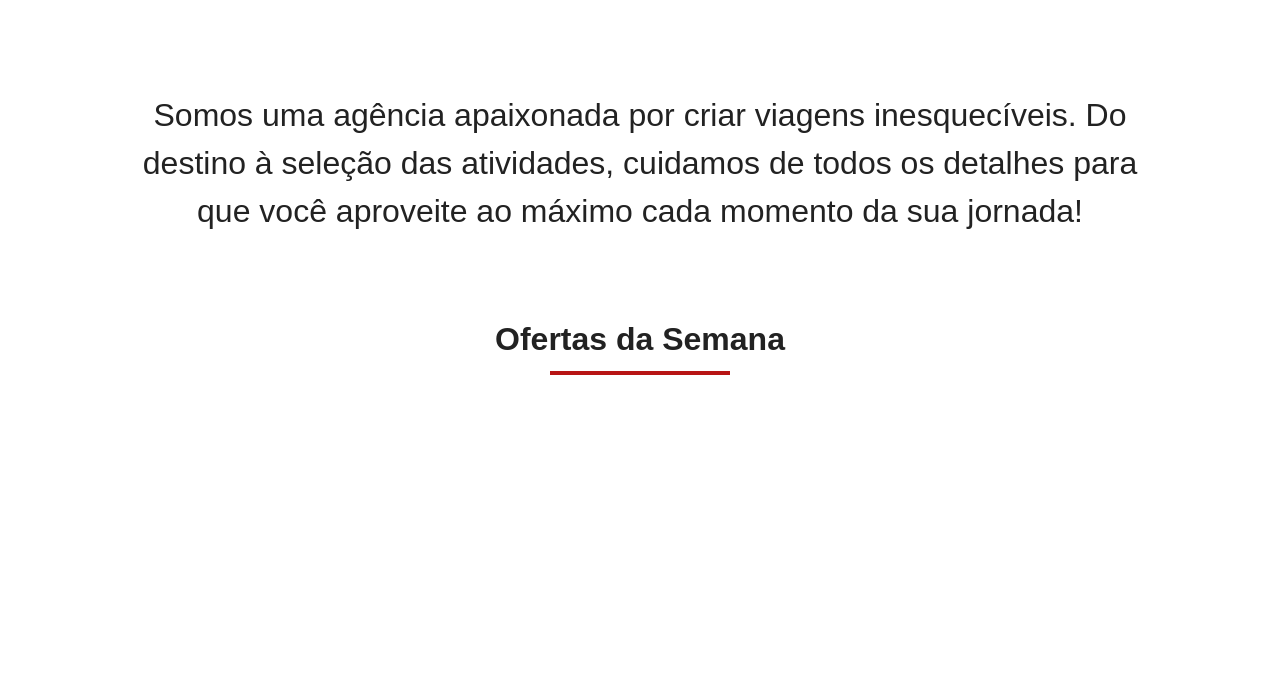
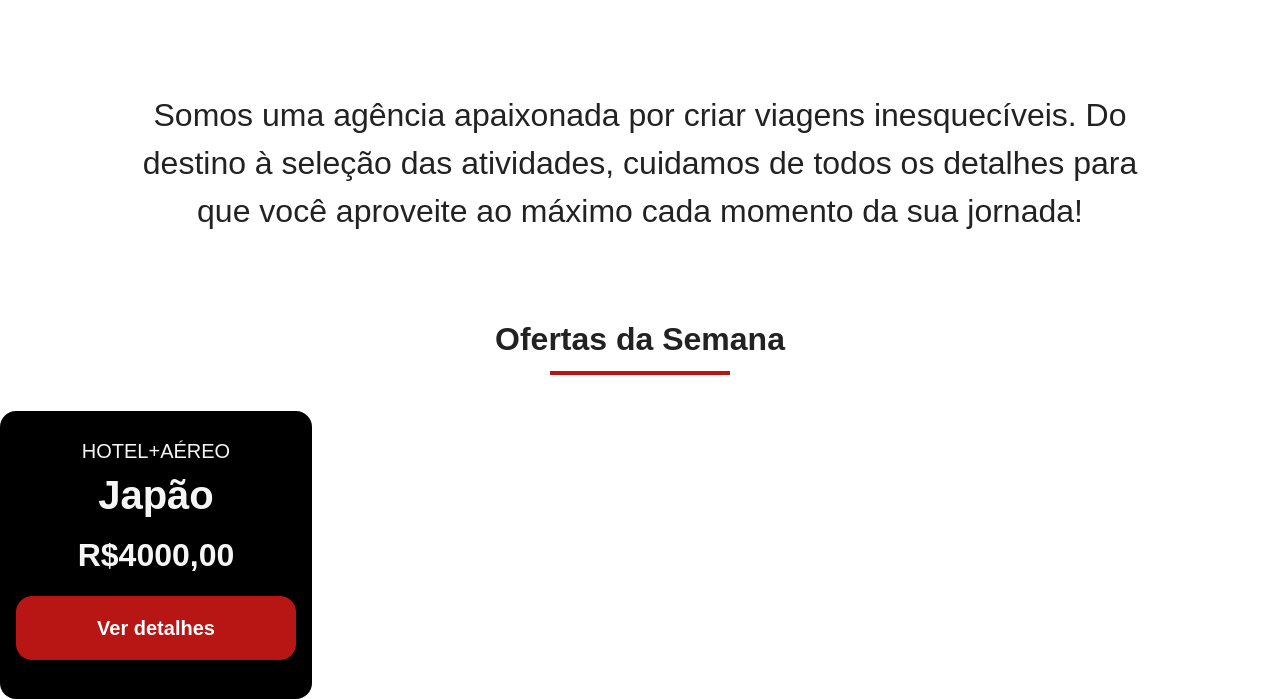
Before and after one commit to renanbenner/jornada-viagens, a plain HTML site: page index.html in a window 1280 px wide. Shown: the part 757-1456 px from the top of the page. Before the commit the page ends 1168 px from the top, so only its background shows below. Drawn offline with Linux system fonts and the light colour scheme; a web font is replaced by a local one.

Commit message:
Adiciona button dos cards

```diff
--- a/assets/css/global.css
+++ b/assets/css/global.css
@@ -34,7 +34,7 @@ body {
   color: var(--texto-primario);
 }
 
-.section-title h2{
+.section-title h2 {
   font: var(--h4);
   text-align: center;
 }
@@ -46,7 +46,18 @@ body {
   margin: 16px auto 36px;
 }
 
-@media screen and (min-width: 768px){
+.button {
+  display: inline-block;
+  width: 280px;
+  height: 64px;
+  font: var(--body-2-bold);
+  color: var(--background-primario);
+  background-color: var(--vermelho-secundario);
+  border-radius: 16px;
+  line-height: 64px;
+}
+
+@media screen and (min-width: 768px) {
   .section-title h2 {
     font: var(--h3);
   }
--- a/assets/css/ofertas.css
+++ b/assets/css/ofertas.css
@@ -0,0 +1,33 @@
+.cards {
+  color: var(--background-secundario);
+  width: 312px;
+  height: 288px;
+  padding: 24px 16px;
+  border-radius: 16px;
+  text-align: center;
+  background-color: black;
+}
+
+.cards header {
+  display: block;
+  background-color: transparent;
+  position: static;
+  padding: 0;
+  margin-bottom: 24px;
+}
+
+.cards header p {
+  font: var(--body-2);
+}
+
+.cards header h3 {
+  font: var(--h2);
+  display: inline-block;
+  margin-top: 8px;
+}
+
+.cards span {
+  font: var(--h3);
+  display: inline-block;
+  margin-top: 24px;
+}
--- a/index.html
+++ b/index.html
@@ -60,8 +60,22 @@
       <section class="ofertas">
         <div class="section-title">
           <h2>Ofertas da Semana</h2>
-          <hr>
+          <hr />
         </div>
+      </section>
+      <section class="cards-ofertas">
+        <article class="cards">
+          <header>
+            <p>HOTEL+AÉREO</p>
+            <h3>
+              Japão <br />
+              <span>R$4000,00</span>
+            </h3>
+          </header>
+          <footer>
+            <a href="#" class="button">Ver detalhes</a>
+          </footer>
+        </article>
       </section>
     </main>
   </body>
```
